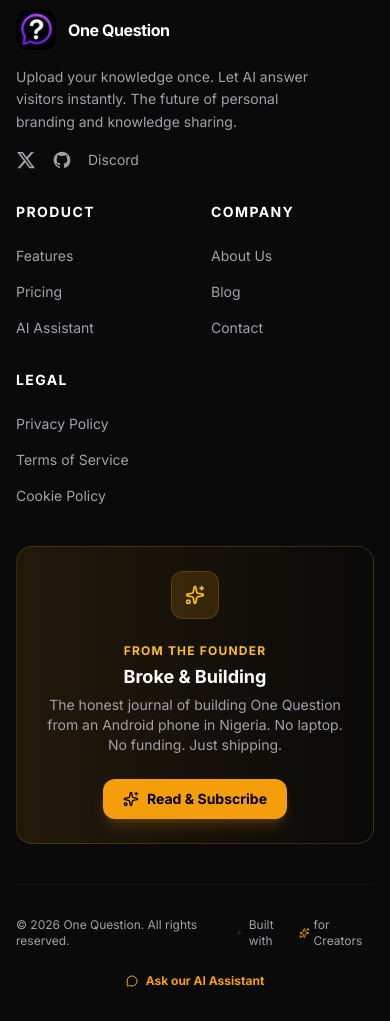
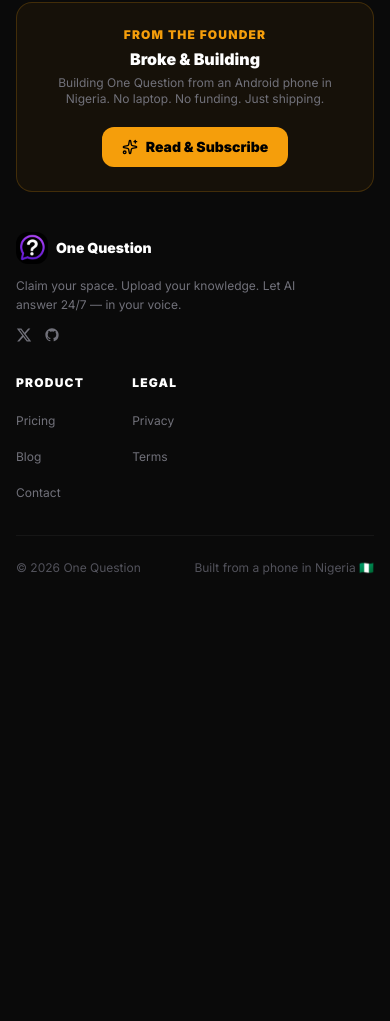
Before and after one commit to onequestionspace/onequestion_space, a Next.js app: page / in a window 390 px wide. Shown: the part 9613-10634 px from the top of the page. After the commit the page ends 10221 px from the top, so only its background shows below. Built offline with nearby package versions, Linux system fonts and the light colour scheme; no server answers.

Commit message:
footer: clean redesign, remove outdated links, human copy

```diff
--- a/components/Footer.tsx
+++ b/components/Footer.tsx
@@ -1,127 +1,85 @@
 'use client';
 import { usePathname } from 'next/navigation';
-
 import Link from 'next/link';
 import Image from 'next/image';
-import { MessageCircle, Sparkles } from 'lucide-react';
+import { Sparkles } from 'lucide-react';
 
 export function Footer() {
   const pathname = usePathname();
   const segments = pathname.split('/').filter(Boolean);
-  const reserved = ['dashboard','blog','pricing','contact','features','waitlist','onboarding','privacy','terms','sign-in','sign-up','api'];
+  const reserved = ['dashboard','blog','pricing','contact','features','onboarding','privacy','terms','sign-in','sign-up','api'];
   const isSpacePage = segments.length === 1 && !reserved.includes(segments[0]);
   if (isSpacePage) return null;
-  const footerLinks = [
-    {
-      title: 'Product',
-      links: [
-        { name: 'Features', href: '/features' },
-        { name: 'Pricing', href: '/pricing' },
-        { name: 'AI Assistant', href: '/blog' },
-      ],
-    },
-    {
-      title: 'Company',
-      links: [
-        { name: 'About Us', href: '/#team' },
-        { name: 'Blog', href: '/blog' },
-        { name: 'Contact', href: '/contact' },
-      ],
-    },
-    {
-      title: 'Legal',
-      links: [
-        { name: 'Privacy Policy', href: '/privacy' },
-        { name: 'Terms of Service', href: '/terms' },
-        { name: 'Cookie Policy', href: '/privacy' },
-      ],
-    },
-  ];
 
   return (
-    <footer className="relative bg-background border-t border-white/5 pt-12 pb-8 overflow-hidden">
-      <div className="absolute bottom-0 left-1/2 -translate-x-1/2 w-full h-96 bg-primary/5 blur-[120px] -z-10" />
+    <footer className="relative bg-background border-t border-white/5 pt-10 pb-8 overflow-hidden">
+      <div className="max-w-4xl mx-auto px-4">
 
-      <div className="max-w-7xl mx-auto px-4 sm:px-6 lg:px-8">
-        <div className="grid grid-cols-2 md:grid-cols-4 gap-8 mb-10">
-          <div className="col-span-2 space-y-4">
-            <Link href="/" className="flex items-center gap-3 group">
-              <Image src="/logo.png" alt="One Question" width={40} height={40} className="rounded-xl" />
-              <span className="text-base font-bold text-white tracking-tight">One Question</span>
-            </Link>
-            <p className="text-muted-foreground text-sm leading-relaxed max-w-xs">
-              Upload your knowledge once. Let AI answer visitors instantly.
-              The future of personal branding and knowledge sharing.
-            </p>
-            <div className="flex items-center gap-4">
-              <a href="https://twitter.com/OneQuestion_Spa" target="_blank" rel="noopener noreferrer" className="text-muted-foreground hover:text-primary transition-colors" aria-label="Twitter">
-                <svg className="w-5 h-5" fill="currentColor" viewBox="0 0 24 24">
-                  <path d="M18.244 2.25h3.308l-7.227 8.26 8.502 11.24H16.17l-5.214-6.817L4.99 21.75H1.68l7.73-8.835L1.254 2.25H8.08l4.713 6.231zm-1.161 17.52h1.833L7.084 4.126H5.117z"/>
-                </svg>
-              </a>
-              <a href="https://github.com/onequestionspace/onequestion_space" target="_blank" rel="noopener noreferrer" className="text-muted-foreground hover:text-primary transition-colors" aria-label="GitHub">
-                <svg className="w-5 h-5" fill="currentColor" viewBox="0 0 24 24">
-                  <path fillRule="evenodd" clipRule="evenodd" d="M12 2C6.477 2 2 6.484 2 12.017c0 4.425 2.865 8.18 6.839 9.504.5.092.682-.217.682-.483 0-.237-.008-.868-.013-1.703-2.782.605-3.369-1.343-3.369-1.343-.454-1.158-1.11-1.466-1.11-1.466-.908-.62.069-.608.069-.608 1.003.07 1.531 1.032 1.531 1.032.892 1.53 2.341 1.088 2.91.832.092-.647.35-1.088.636-1.338-2.22-.253-4.555-1.113-4.555-4.951 0-1.093.39-1.988 1.029-2.688-.103-.253-.446-1.272.098-2.65 0 0 .84-.27 2.75 1.026A9.564 9.564 0 0112 6.844c.85.004 1.705.115 2.504.337 1.909-1.296 2.747-1.027 2.747-1.027.546 1.379.202 2.398.1 2.651.64.7 1.028 1.595 1.028 2.688 0 3.848-2.339 4.695-4.566 4.943.359.309.678.92.678 1.855 0 1.338-.012 2.419-.012 2.747 0 .268.18.58.688.482A10.019 10.019 0 0022 12.017C22 6.484 17.522 2 12 2z"/>
-                </svg>
-              </a>
-              <a href="https://discord.gg/JuQJQRTDYP" target="_blank" rel="noopener noreferrer" className="text-muted-foreground hover:text-white transition-colors text-sm">Discord</a>
-            </div>
-          </div>
-
-          {footerLinks.map((column) => (
-            <div key={column.title}>
-              <h4 className="text-white font-bold text-sm uppercase tracking-widest mb-6">{column.title}</h4>
-              <ul className="space-y-4">
-                {column.links.map((link) => (
-                  <li key={link.name}>
-                    <Link href={link.href} className="text-sm text-muted-foreground hover:text-primary transition-colors flex items-center gap-2 group">
-                      {link.name}
-                    </Link>
-                  </li>
-                ))}
-              </ul>
-            </div>
-          ))}
-        </div>
-
-        {/* Substack Newsletter Strip */}
-        <div className="mb-10 rounded-2xl border border-amber-500/20 bg-gradient-to-r from-amber-500/10 via-amber-500/5 to-transparent p-6 md:p-8 flex flex-col md:flex-row items-center gap-6 md:gap-10">
-          <div className="flex-shrink-0 w-12 h-12 rounded-xl bg-amber-500/15 border border-amber-500/20 flex items-center justify-center">
-            <Sparkles className="w-5 h-5 text-amber-400" />
-          </div>
-          <div className="flex-1 text-center md:text-left space-y-1">
-            <p className="text-xs font-bold uppercase tracking-widest text-amber-400">From the Founder</p>
-            <h3 className="text-white font-bold text-lg">Broke & Building</h3>
-            <p className="text-muted-foreground text-sm">
-              The honest journal of building One Question from an Android phone in Nigeria. No laptop. No funding. Just shipping.
+        {/* Substack strip */}
+        <div className="mb-10 rounded-2xl border border-primary/20 bg-primary/5 p-6 flex flex-col sm:flex-row items-center gap-5">
+          <div className="flex-1 text-center sm:text-left">
+            <p className="text-xs font-black uppercase tracking-widest text-primary mb-1">From the Founder</p>
+            <h3 className="text-white font-black text-base">Broke & Building</h3>
+            <p className="text-zinc-500 text-xs mt-1">
+              Building One Question from an Android phone in Nigeria. No laptop. No funding. Just shipping.
             </p>
           </div>
-          <a
-            href="https://brokeandbuilding.substack.com"
-            target="_blank"
-            rel="noopener noreferrer"
-            className="flex-shrink-0 inline-flex items-center gap-2 px-5 py-2.5 rounded-xl bg-amber-500 hover:bg-amber-400 text-black font-bold text-sm transition-all duration-200 hover:scale-105 shadow-lg shadow-amber-500/20"
-          >
+          <a href="https://brokeandbuilding.substack.com" target="_blank" rel="noopener noreferrer"
+            className="shrink-0 inline-flex items-center gap-2 px-5 py-2.5 rounded-xl bg-primary text-black font-black text-sm hover:opacity-90 transition-all">
             <Sparkles className="w-4 h-4" />
             Read & Subscribe
           </a>
         </div>
 
-        {/* Bottom Bar */}
-        <div className="pt-8 border-t border-white/5 flex flex-col md:flex-row justify-between items-center gap-6">
-          <div className="flex items-center gap-2 text-xs text-muted-foreground">
-            <span>&copy; {new Date().getFullYear()} One Question. All rights reserved.</span>
-            <span className="w-1 h-1 rounded-full bg-white/10" />
-            <span className="flex items-center gap-1">
-              Built with <Sparkles className="w-3 h-3 text-primary" /> for Creators
-            </span>
+        {/* Main footer */}
+        <div className="flex flex-col sm:flex-row justify-between gap-8 mb-8">
+          {/* Brand */}
+          <div className="space-y-3">
+            <Link href="/" className="flex items-center gap-2">
+              <Image src="/logo.png" alt="One Question" width={32} height={32} className="rounded-xl" />
+              <span className="text-sm font-black text-white">One Question</span>
+            </Link>
+            <p className="text-zinc-500 text-xs leading-relaxed max-w-xs">
+              Claim your space. Upload your knowledge. Let AI answer 24/7 — in your voice.
+            </p>
+            <div className="flex items-center gap-3">
+              <a href="https://twitter.com/OneQuestion_Spa" target="_blank" rel="noopener noreferrer" className="text-zinc-500 hover:text-primary transition-colors">
+                <svg className="w-4 h-4" fill="currentColor" viewBox="0 0 24 24">
+                  <path d="M18.244 2.25h3.308l-7.227 8.26 8.502 11.24H16.17l-5.214-6.817L4.99 21.75H1.68l7.73-8.835L1.254 2.25H8.08l4.713 6.231zm-1.161 17.52h1.833L7.084 4.126H5.117z"/>
+                </svg>
+              </a>
+              <a href="https://github.com/onequestionspace/onequestion_space" target="_blank" rel="noopener noreferrer" className="text-zinc-500 hover:text-primary transition-colors">
+                <svg className="w-4 h-4" fill="currentColor" viewBox="0 0 24 24">
+                  <path fillRule="evenodd" clipRule="evenodd" d="M12 2C6.477 2 2 6.484 2 12.017c0 4.425 2.865 8.18 6.839 9.504.5.092.682-.217.682-.483 0-.237-.008-.868-.013-1.703-2.782.605-3.369-1.343-3.369-1.343-.454-1.158-1.11-1.466-1.11-1.466-.908-.62.069-.608.069-.608 1.003.07 1.531 1.032 1.531 1.032.892 1.53 2.341 1.088 2.91.832.092-.647.35-1.088.636-1.338-2.22-.253-4.555-1.113-4.555-4.951 0-1.093.39-1.988 1.029-2.688-.103-.253-.446-1.272.098-2.65 0 0 .84-.27 2.75 1.026A9.564 9.564 0 0112 6.844c.85.004 1.705.115 2.504.337 1.909-1.296 2.747-1.027 2.747-1.027.546 1.379.202 2.398.1 2.651.64.7 1.028 1.595 1.028 2.688 0 3.848-2.339 4.695-4.566 4.943.359.309.678.92.678 1.855 0 1.338-.012 2.419-.012 2.747 0 .268.18.58.688.482A10.019 10.019 0 0022 12.017C22 6.484 17.522 2 12 2z"/>
+                </svg>
+              </a>
+            </div>
           </div>
-          <div className="flex items-center gap-6">
-            <Link href="/blog" className="flex items-center gap-2 text-xs font-bold text-primary hover:text-white transition-colors">
-              <MessageCircle className="w-3 h-3" />
-              Ask our AI Assistant
-            </Link>
+
+          {/* Links */}
+          <div className="flex gap-12">
+            <div>
+              <p className="text-xs font-black text-white uppercase tracking-widest mb-4">Product</p>
+              <ul className="space-y-3">
+                <li><Link href="/pricing" className="text-xs text-zinc-500 hover:text-primary transition-colors">Pricing</Link></li>
+                <li><Link href="/blog" className="text-xs text-zinc-500 hover:text-primary transition-colors">Blog</Link></li>
+                <li><Link href="/contact" className="text-xs text-zinc-500 hover:text-primary transition-colors">Contact</Link></li>
+              </ul>
+            </div>
+            <div>
+              <p className="text-xs font-black text-white uppercase tracking-widest mb-4">Legal</p>
+              <ul className="space-y-3">
+                <li><Link href="/privacy" className="text-xs text-zinc-500 hover:text-primary transition-colors">Privacy</Link></li>
+                <li><Link href="/terms" className="text-xs text-zinc-500 hover:text-primary transition-colors">Terms</Link></li>
+              </ul>
+            </div>
           </div>
+        </div>
+
+        {/* Bottom */}
+        <div className="pt-6 border-t border-white/5 flex items-center justify-between">
+          <span className="text-xs text-zinc-600">&copy; {new Date().getFullYear()} One Question</span>
+          <span className="text-xs text-zinc-600">Built from a phone in Nigeria 🇳🇬</span>
         </div>
       </div>
     </footer>
```
Also changed, not shown: fix_footer.js (added, +93 -0 lines).
